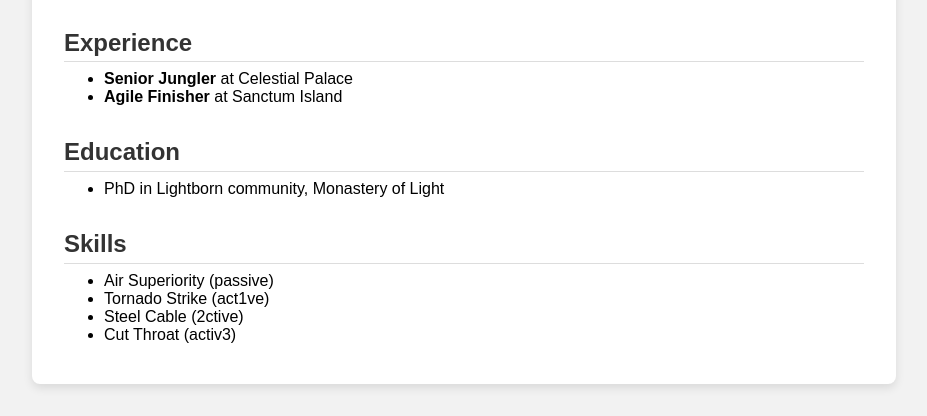
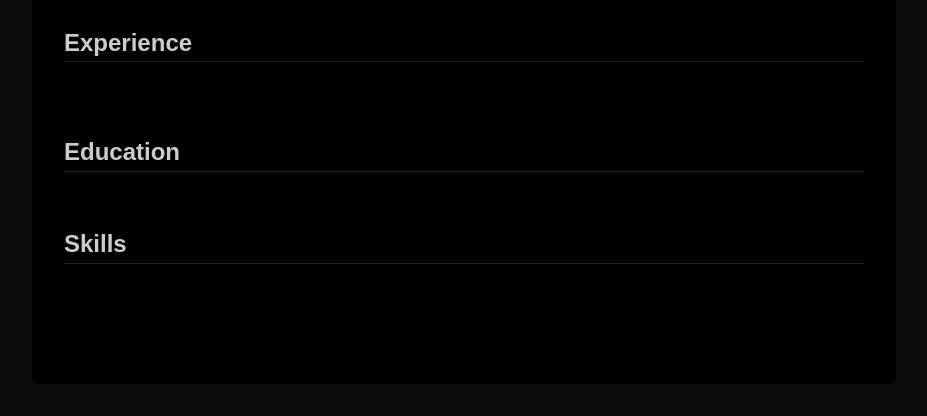
Before and after one commit to CivilianSauce/aboutme, a plain HTML site: page index.html in a window 1280 px wide. Shown: the part 441-857 px from the top of the page, without its empty margins (176-1103 px from the left). Drawn offline with Linux system fonts and the light colour scheme.

Commit message:
Update index.html

```diff
--- a/index.html
+++ b/index.html
@@ -6,7 +6,7 @@
   <style>
     body {
       font-family: Arial, sans-serif;
-      background-color: #f2f2f2;
+      background-color: #0d0d0d;
       margin: 0;
       padding: 0;
       display: flex;
@@ -15,7 +15,7 @@
       min-height: 100vh;
     }
     .container {
-      background-color: #fff;
+      background-color: #000;
       max-width: 800px;
       margin: 2rem;
       padding: 2rem;
@@ -41,8 +41,8 @@
     }
     .section h2 {
       margin-bottom: 0.5rem;
-      color: #333;
-      border-bottom: 1px solid #ddd;
+      color: #ccc;
+      border-bottom: 1px solid #222;
       padding-bottom: 0.3rem;
     }
     .section p,
```
